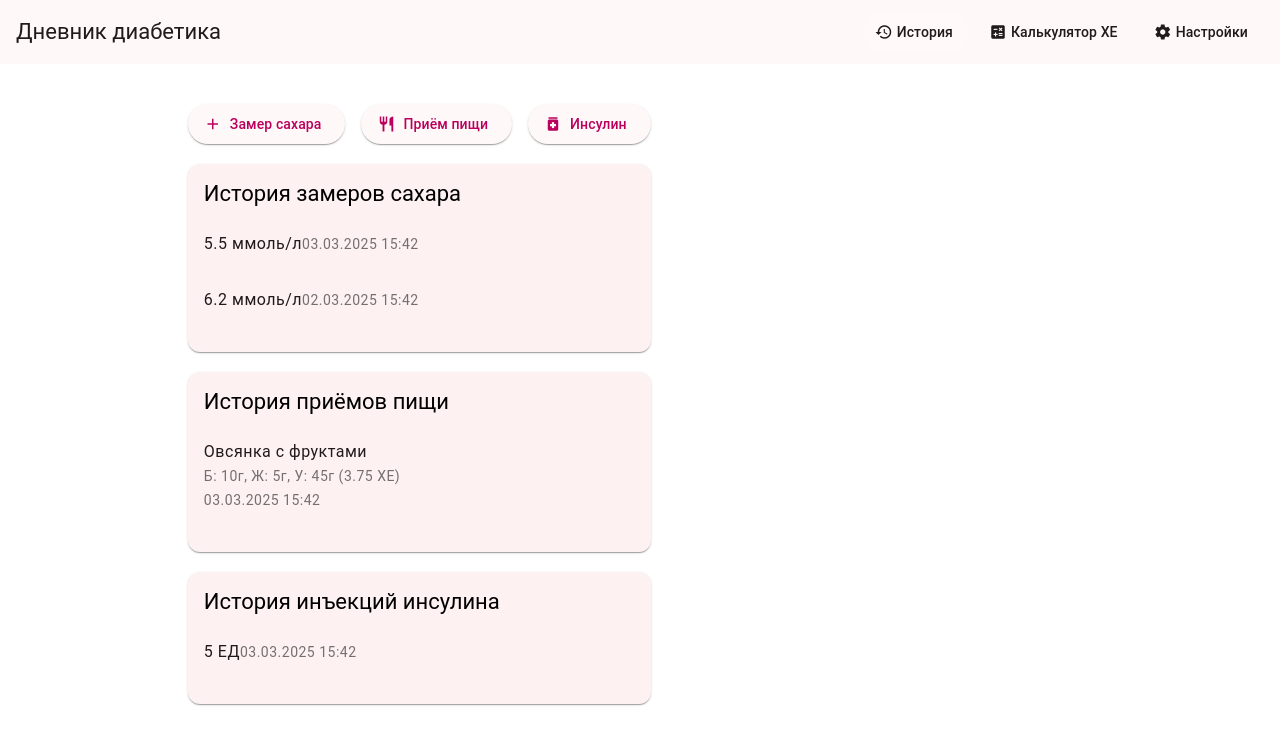
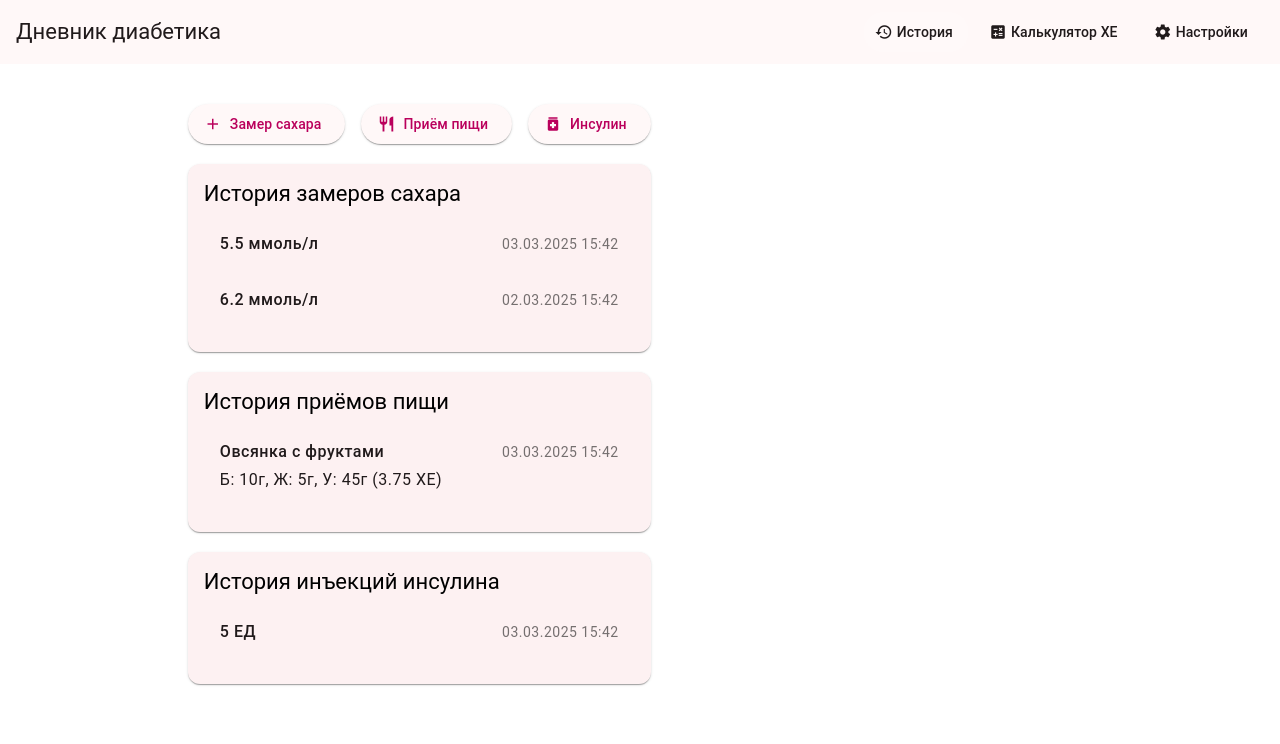
Before and after one commit to LifeForAuir/diabet-app, an Angular app: page /history in a window 1280 px wide. Shown: the top 744 px of the page. Built offline with nearby package versions, Linux system fonts and the light colour scheme.

Commit message:
Стили для истории и комментарии

```diff
--- a/src/app/components/history/history.component.html
+++ b/src/app/components/history/history.component.html
@@ -1,65 +1,78 @@
 <div class="history-container">
+  <!-- Секция с кнопками действий -->
   <div class="actions">
+    <!-- Кнопка добавления замера сахара -->
     <button mat-raised-button color="primary" (click)="openGlucoseDialog()">
       <mat-icon>add</mat-icon>
       Замер сахара
     </button>
+    <!-- Кнопка добавления приема пищи -->
     <button mat-raised-button color="primary" (click)="openMealDialog()">
       <mat-icon>restaurant</mat-icon>
       Приём пищи
     </button>
+    <!-- Кнопка добавления инъекции инсулина -->
     <button mat-raised-button color="primary" (click)="openInsulinDialog()">
       <mat-icon>medication</mat-icon>
       Инсулин
     </button>
   </div>
 
+  <!-- Карточка с историей замеров сахара -->
   <mat-card>
     <mat-card-header>
       <mat-card-title>История замеров сахара</mat-card-title>
     </mat-card-header>
     <mat-card-content>
       <mat-list>
+        <!-- Список замеров сахара -->
         <mat-list-item *ngFor="let record of glucoseRecords">
-          <span>{{ record.value }} ммоль/л</span>
-          <span class="spacer"></span>
+          <div class="record-row">
+            <span class="value">{{ record.value }} ммоль/л</span>
             <span class="date">{{ record.datetime | date:'dd.MM.yyyy HH:mm' }}</span>
+          </div>
         </mat-list-item>
       </mat-list>
     </mat-card-content>
   </mat-card>
 
+  <!-- Карточка с историей приемов пищи -->
   <mat-card>
     <mat-card-header>
       <mat-card-title>История приёмов пищи</mat-card-title>
     </mat-card-header>
     <mat-card-content>
       <mat-list>
+        <!-- Список приемов пищи -->
         <mat-list-item *ngFor="let record of mealRecords">
-          <div class="meal-record">
-            <div>{{ record.description }}</div>
+          <div class="meal-row">
+            <div class="meal-info">
+              <div class="description">{{ record.description }}</div>
               <div class="meal-details">
                 Б: {{ record.proteins }}г, Ж: {{ record.fats }}г, У: {{ record.carbohydrates }}г
                 ({{ record.breadUnits }} ХЕ)
               </div>
             </div>
-          <span class="spacer"></span>
             <span class="date">{{ record.datetime | date:'dd.MM.yyyy HH:mm' }}</span>
+          </div>
         </mat-list-item>
       </mat-list>
     </mat-card-content>
   </mat-card>
 
+  <!-- Карточка с историей инъекций инсулина -->
   <mat-card>
     <mat-card-header>
       <mat-card-title>История инъекций инсулина</mat-card-title>
     </mat-card-header>
     <mat-card-content>
       <mat-list>
+        <!-- Список инъекций инсулина -->
         <mat-list-item *ngFor="let record of insulinRecords">
-          <span>{{ record.units }} ЕД</span>
-          <span class="spacer"></span>
+          <div class="record-row">
+            <span class="value">{{ record.units }} ЕД</span>
             <span class="date">{{ record.datetime | date:'dd.MM.yyyy HH:mm' }}</span>
+          </div>
         </mat-list-item>
       </mat-list>
     </mat-card-content>
--- a/src/app/components/history/history.component.scss
+++ b/src/app/components/history/history.component.scss
@@ -1,39 +1,95 @@
+// Основной контейнер с ограничением ширины и центрированием
 .history-container {
   padding: 20px;
   max-width: 800px;
   margin: 0 auto;
 }
 
+// Контейнер для кнопок действий
 .actions {
   display: flex;
   gap: 16px;
   margin-bottom: 20px;
+  flex-wrap: wrap; // Позволяет кнопкам переноситься на новую строку
+
+  // Адаптивная верстка для мобильных устройств
+  @media (max-width: 600px) {
+    justify-content: stretch;
+
+    button {
+      flex: 1; // Кнопки занимают всю доступную ширину
+    }
+  }
 }
 
+// Отступ между карточками
 mat-card {
   margin-bottom: 20px;
 }
 
-.spacer {
-  flex: 1;
+// Стили для элементов списка
+mat-list-item {
+  display: flex !important; // Переопределяем стандартные стили Material
+  justify-content: space-between;
+  align-items: center;
+  padding: 16px !important;
+  height: auto !important; // Позволяет элементу расширяться по содержимому
+  gap: 16px;
+
+  // Выравнивание вложенных элементов
+  > span, > div {
+    display: flex;
+    align-items: center;
+  }
 }
 
+// Стили для отображения даты
 .date {
-  color: rgba(0, 0, 0, 0.54);
+  color: rgba(0, 0, 0, 0.54); // Серый цвет для второстепенной информации
   font-size: 14px;
+  white-space: nowrap; // Предотвращает перенос даты
 }
 
+// Стили для записи о приеме пищи
 .meal-record {
-  display: flex;
-  flex-direction: column;
+  flex: 1;
+  min-width: 0; // Предотвращает переполнение flex-контейнера
 
   .meal-details {
     font-size: 14px;
     color: rgba(0, 0, 0, 0.54);
+    margin-top: 4px;
   }
 }
 
-mat-list-item {
-  height: auto !important;
-  padding: 16px 0;
+// Стили для строки с значением и датой (сахар и инсулин)
+.record-row {
+  display: flex;
+  justify-content: space-between;
+  align-items: center;
+  width: 100%;
+  gap: 16px;
+
+  .value {
+    font-weight: 500; // Полужирный шрифт для значений
+  }
 }
+
+// Стили для строки с информацией о приеме пищи
+.meal-row {
+  display: flex;
+  justify-content: space-between;
+  align-items: flex-start;
+  width: 100%;
+  gap: 16px;
+
+  .meal-info {
+    flex: 1;
+    min-width: 0; // Предотвращает переполнение
+
+    .description {
+      font-weight: 500;
+      margin-bottom: 4px;
+    }
+  }
+}
```
Also changed, not shown: src/app/app.component.scss (+10 -0 lines). Lines whose indentation alone changed are shown as unchanged.
